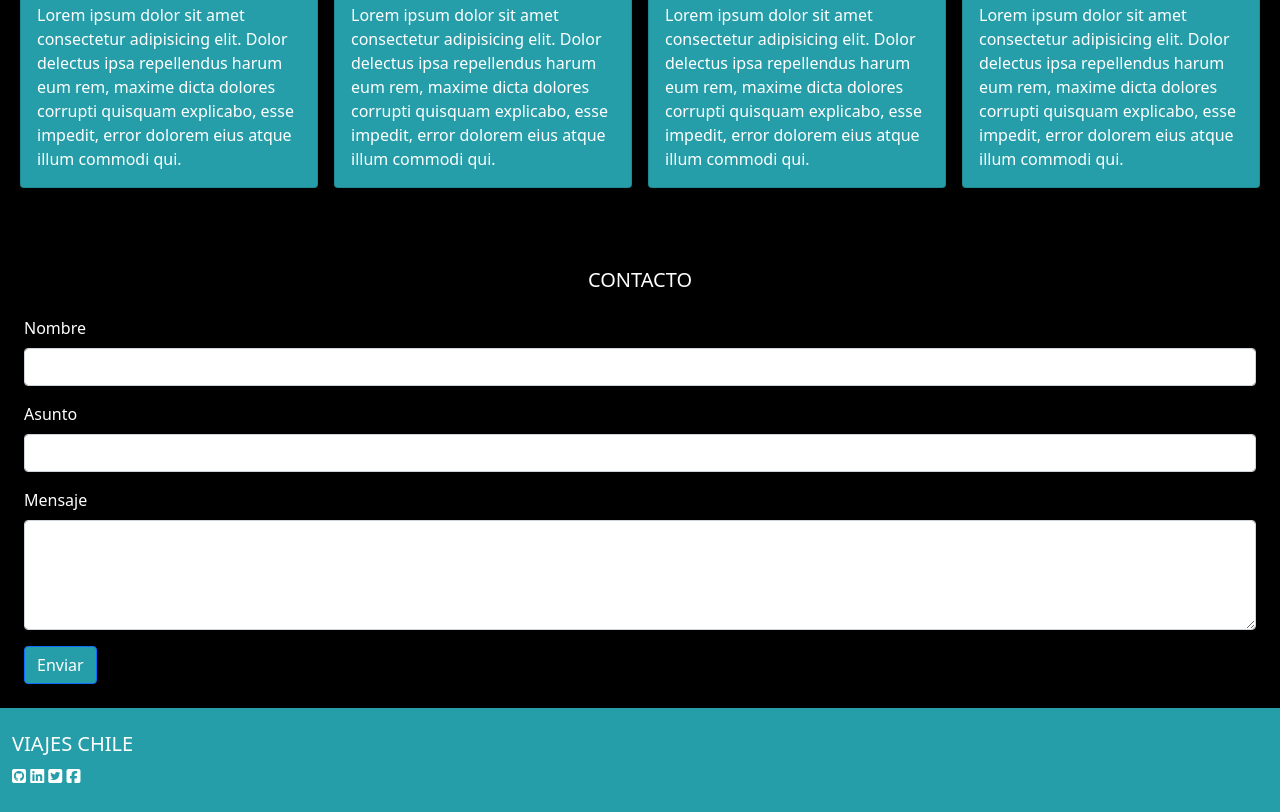
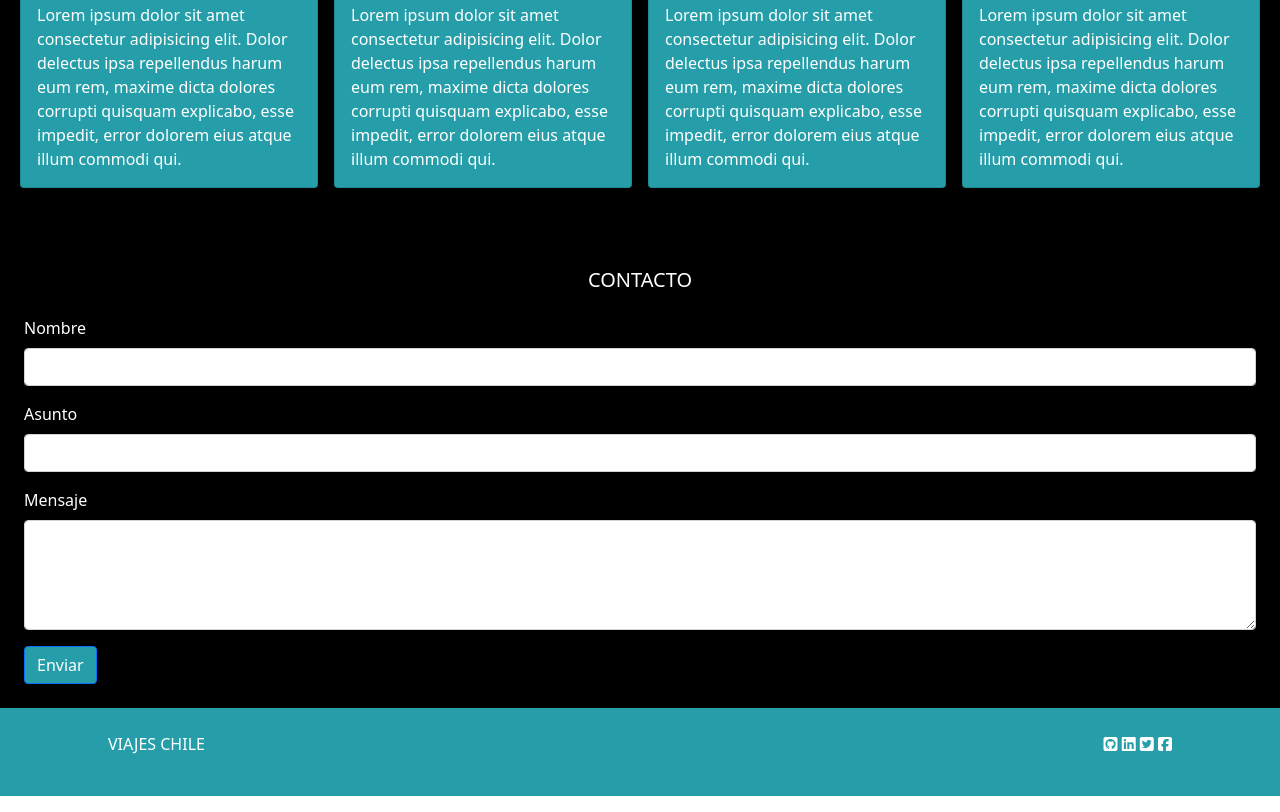
Before and after one commit to andresfloresv/viajesChile, a plain HTML site: page index.html in a window 1280 px wide. Shown: the part 1685-2497 px from the top of the page. Drawn offline with nearby package versions, Linux system fonts and the light colour scheme.

Commit message:
Se terminó footer y se realizaron cambios menores

```diff
--- a/index.html
+++ b/index.html
@@ -19,7 +19,7 @@
       <nav class="navbar navbar-expand-lg navbar-dark fixed-top" >
         <div class="container-fluid">
           <img src="assets/img/viajes.svg" alt="" id="planeta" height="50px">
-          <h5 class="text-light">Viajes Chile</h5>
+          <h5 class="text-light justify-content-center mx-auto">Viajes Chile</h5>
           <a class="navbar-brand" href="#"></a>
           <button class="navbar-toggler" type="button" data-bs-toggle="collapse" data-bs-target="#navbarNav" aria-controls="navbarNav" aria-expanded="false" aria-label="Toggle navigation">
             <span class="navbar-toggler-icon"></span>
@@ -171,14 +171,14 @@
     </section>
 
     <!--Pié de página-->
-    <footer class="container-fluid py-4">
-      <h5>VIAJES CHILE</h5>
-      <div id="socialNet">
+    <footer class="container-fluid py-4 justify-content-between d-flex">
+      <span class="ms-5 ps-5">VIAJES CHILE</span>
+      <ul id="socialNet" class="justify-content-end me-5 pe-5">
         <i class="fab fa-github-square"></i>
         <i class="fab fa-linkedin"></i>
         <i class="fab fa-twitter-square"></i>
         <i class="fab fa-facebook-square"></i>
-      </div>
+      </ul>
     </footer>
 
     <!--CMD JS Bootstrap-->
```
